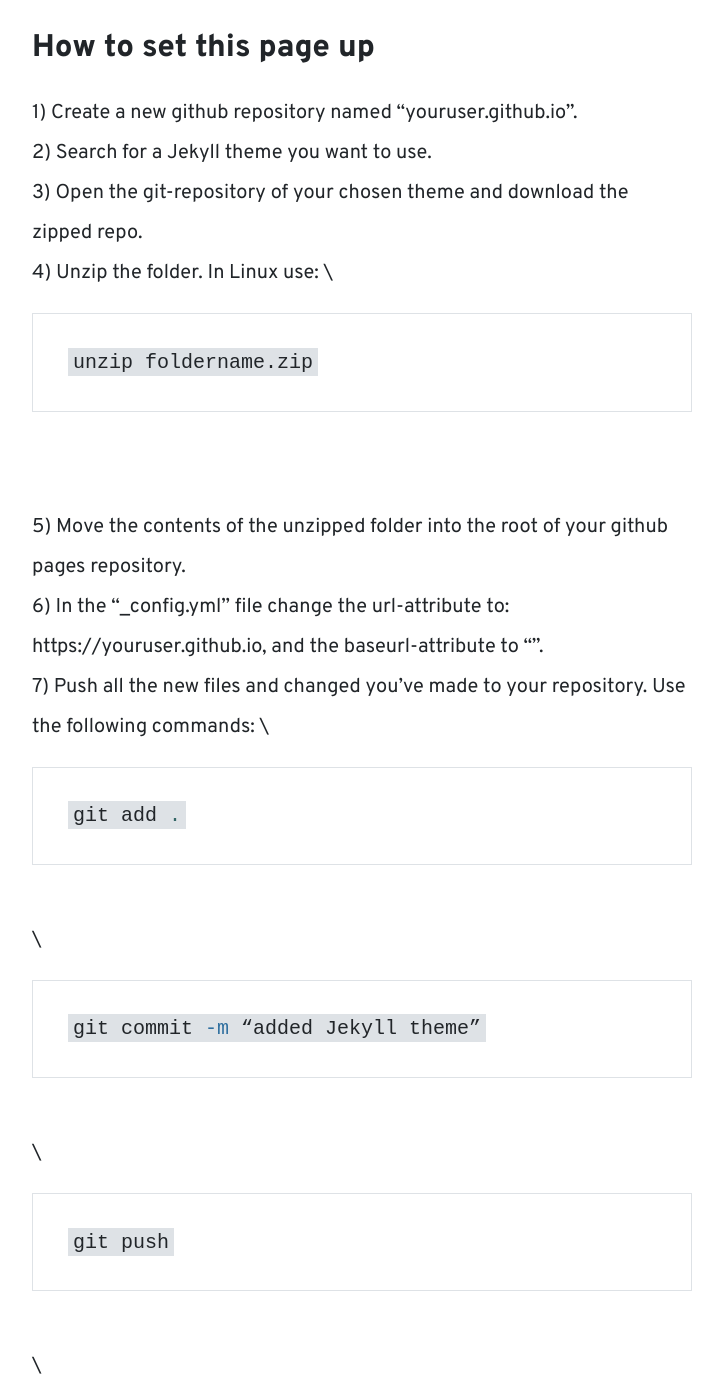
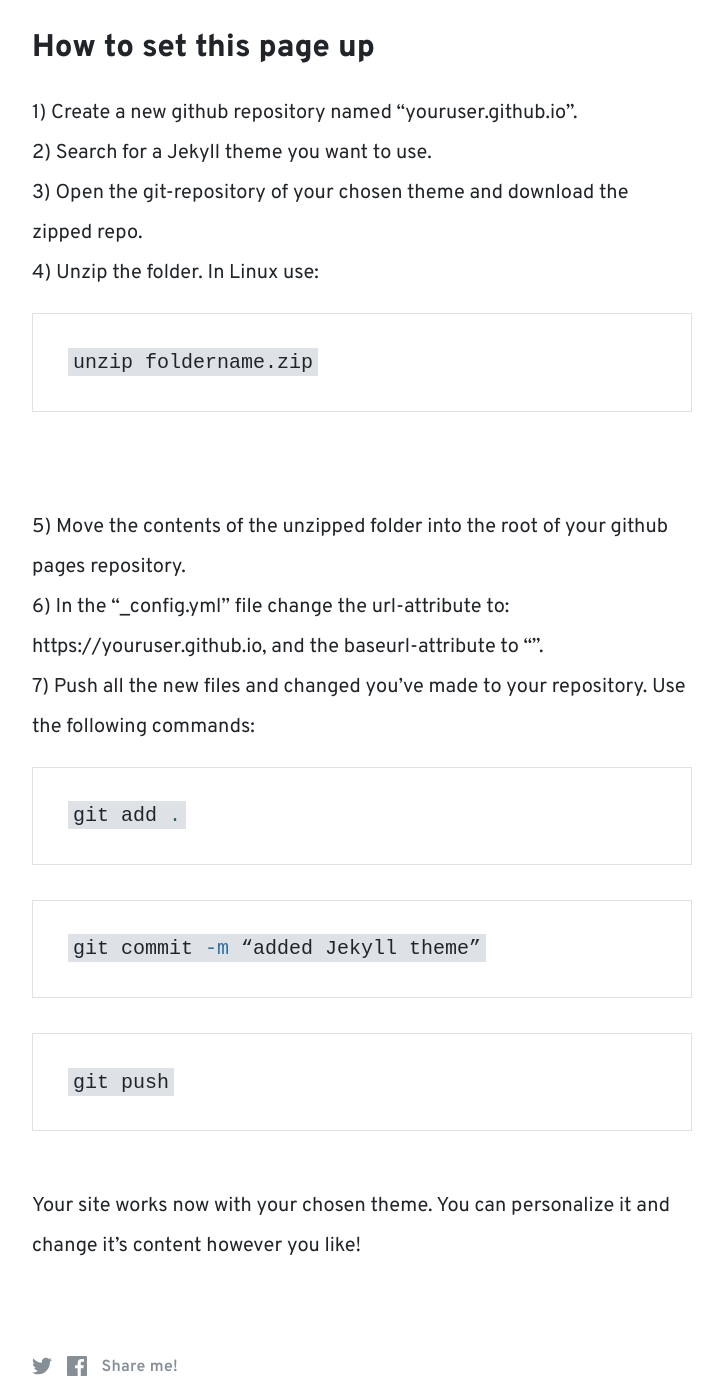
Before and after one commit to BurningFairy/BurningFairy.github.io, a Jekyll site: the page built from about/index.md, in a window 1280 px wide and 1400 px high, scrolled down 1200 px. Shown: the whole window, without its empty margins (448-1171 px from the left). Built offline with Jekyll 4.4.1, drawn with Linux system fonts in a browser that asks for light colours.

Commit message:
removed visible newline characters from md file

````diff
--- a/about/index.md
+++ b/about/index.md
@@ -13,25 +13,22 @@ ref: about
 1) Create a new github repository named “youruser.github.io”. \
 2) Search for a Jekyll theme you want to use. \
 3) Open the git-repository of your chosen theme and download the zipped repo. \
-4) Unzip the folder. In Linux use: \
+4) Unzip the folder. In Linux use:
 ``` bash
 unzip foldername.zip
 ```
 \
 5) Move the contents of the unzipped folder into the root of your github pages repository. \
 6) In the “_config.yml” file change the url-attribute to: https://youruser.github.io, and the baseurl-attribute to “”. \
-7) Push all the new files and changed you’ve made to your repository. Use the following commands: \
+7) Push all the new files and changed you’ve made to your repository. Use the following commands:
 ``` bash
 git add .
 ```
-\
 ``` bash
 git commit -m “added Jekyll theme”
 ```
-\
 ``` bash
 git push
 ```
-\
 
 Your site works now with your chosen theme. You can personalize it and change it’s content however you like!
````
